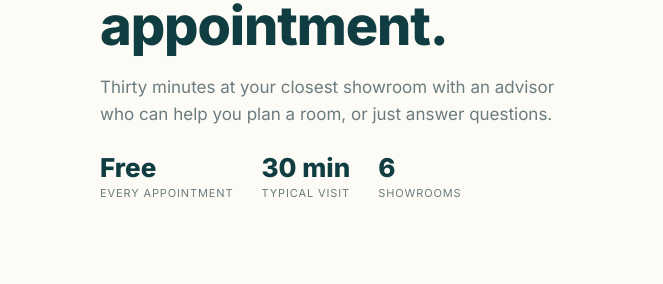
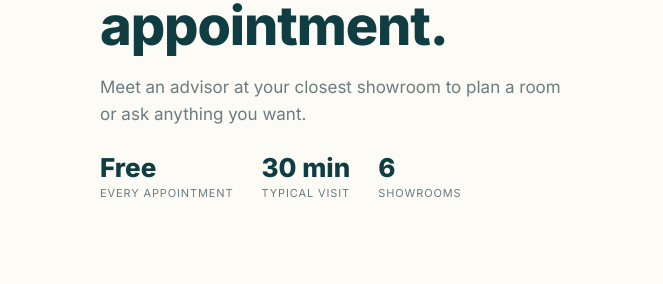
Before and after one commit to nazacastrobay/rana-appointment-booking, a website: page index.html in a window 1280 px wide. Shown: the part 368-652 px from the top of the page, 0-663 px from the left. Drawn offline with nearby package versions, Linux system fonts and the light colour scheme.

Commit message:
Tighten hero lead
Drop the "Thirty minutes" prefix since the trust strip already shows
"30 min". Lead now focuses on what happens at the visit rather than
duration.

Co-Authored-By: Claude Opus 4.7 (1M context) <noreply@anthropic.com>

```diff
--- a/index.html
+++ b/index.html
@@ -1126,8 +1126,7 @@
         <div class="intro-copy">
           <div class="hero-tag">In-store · By appointment</div>
           <h1>Book your appointment.</h1>
-          <p class="lead">Thirty minutes at your closest showroom with an advisor who can help you plan a room, or just
-            answer questions.</p>
+          <p class="lead">Meet an advisor at your closest showroom to plan a room or ask anything you want.</p>
           <div class="trust">
             <div class="trust-item">
               <div class="n">Free</div>
```
